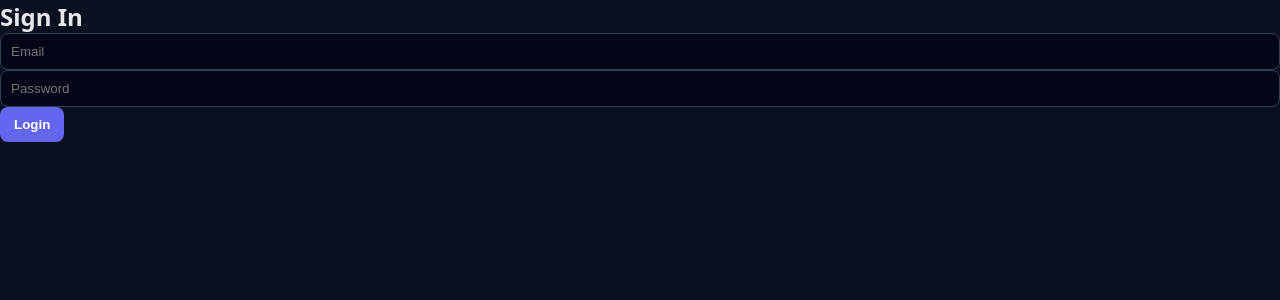
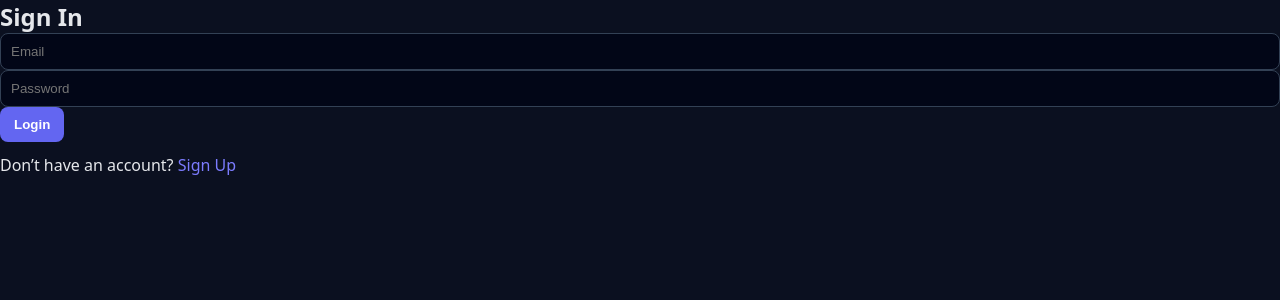
Before and after one commit to 1mVivek/inventory-frontend, a React (Vite) app: page /#/signin in a window 1280 px wide. Shown: the top 300 px of the page. Built offline with nearby package versions, Linux system fonts and the light colour scheme.

Commit message:
Update SignIn.jsx

```diff
--- a/src/auth/SignIn.jsx
+++ b/src/auth/SignIn.jsx
@@ -39,6 +39,15 @@ export default function SignIn() {
       />
 
       <button onClick={handleLogin}>Login</button>
+      <p style={{ marginTop: "12px" }}>
+  Don’t have an account?{" "}
+  <span
+    style={{ color: "#7c7cff", cursor: "pointer" }}
+    onClick={() => navigate("/signup")}
+  >
+    Sign Up
+  </span>
+</p>
     </div>
   );
 }
```
